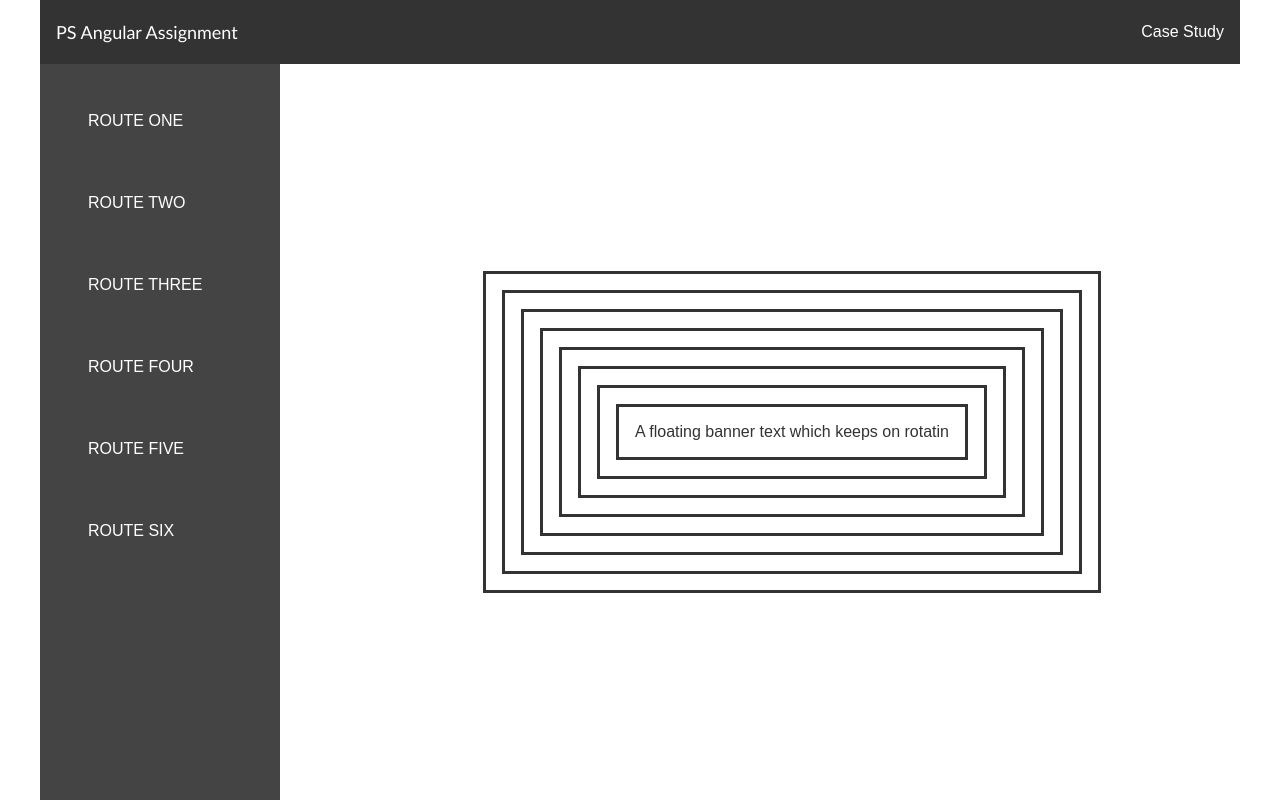
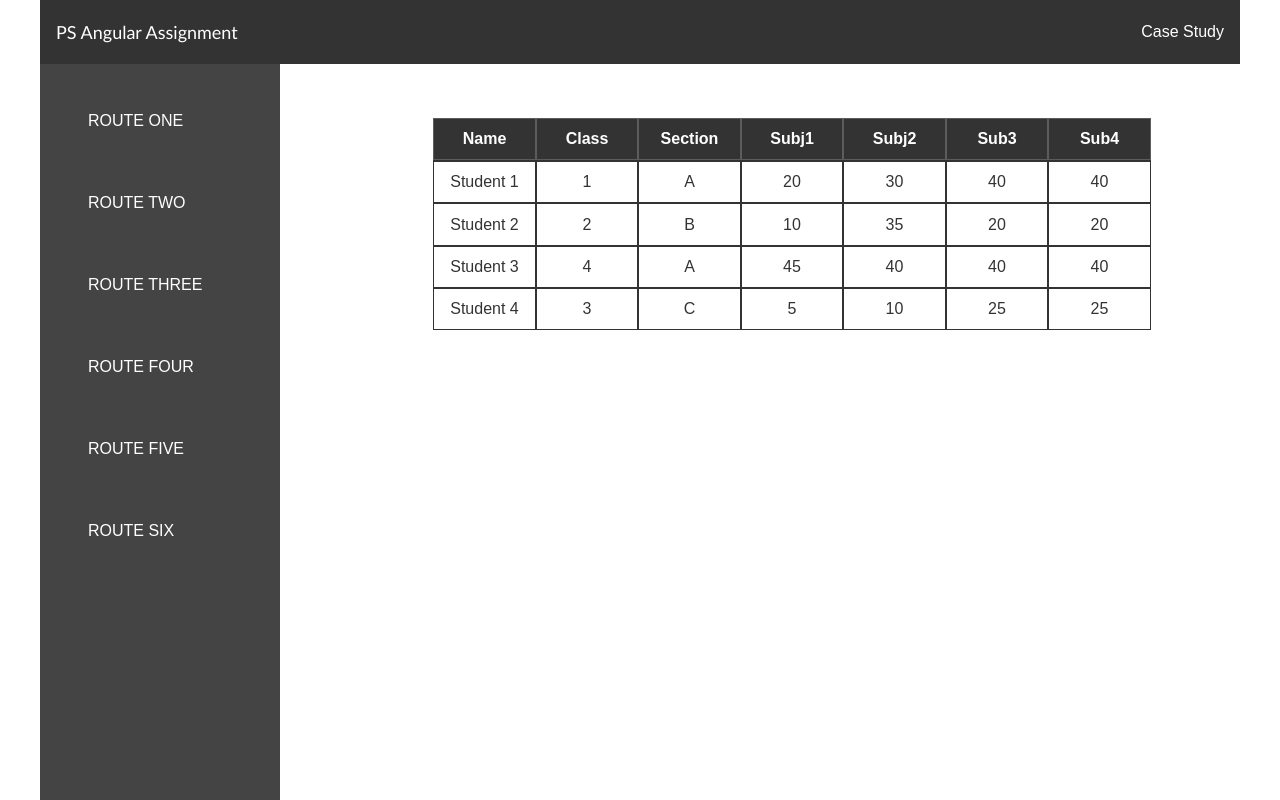
Before and after one commit to indieNik/ps-case-study-angular-oct-2021, an Angular app: page /route-five in a window 1280 px wide. Before the commit this address led to /route-one. Shown: the top 800 px of the page. Built offline with nearby package versions, Linux system fonts and the light colour scheme.

Commit message:
Added Route 5 - Class Marks Dynamic Table

```diff
--- a/src/app/app-routing.module.ts
+++ b/src/app/app-routing.module.ts
@@ -14,6 +14,7 @@ const routes: Routes = [
   },
   { path: 'route-two', loadChildren: () => import('./route-two/route-two.module').then(m => m.RouteTwoModule) },
   { path: 'route-three', loadChildren: () => import('./route-three/route-three.module').then(m => m.RouteThreeModule) },
+  { path: 'route-five', loadChildren: () => import('./route-five/route-five.module').then(m => m.RouteFiveModule) },
   {
     path: '**',
     pathMatch: 'full',
--- /dev/null
+++ b/src/app/route-five/route-five-routing.module.ts
@@ -0,0 +1,11 @@
+import { NgModule } from '@angular/core';
+import { RouterModule, Routes } from '@angular/router';
+import { RouteFiveComponent } from './route-five.component';
+
+const routes: Routes = [{ path: '', component: RouteFiveComponent }];
+
+@NgModule({
+  imports: [RouterModule.forChild(routes)],
+  exports: [RouterModule]
+})
+export class RouteFiveRoutingModule { }
--- /dev/null
+++ b/src/app/route-five/route-five.component.html
@@ -0,0 +1,17 @@
+<div class="route-five-wrapper">
+    <div class="flex-center vertical">
+        <div *ngIf="sortDataState.sortedData.length" class="ps-table">
+            <div class="ps-table-row table-header">
+                <div *ngFor="let header of columnHeaders" class="ps-table-cell" (click)="sortColumn(header)">
+                    {{ header.name | titlecase}} {{ header.sorting ? header.sortAsc ? '↑' : '↓' : '' }}
+                </div>
+            </div>
+            <div *ngFor="let row of sortDataState.sortedData" class="ps-table-row">
+                <div *ngFor="let header of columnHeaders" class="ps-table-cell">
+                    {{ row[header.name] }}
+                </div>
+            </div>
+        </div>
+        <p *ngIf="!sortDataState.sortedData.length">No Data to display</p>
+    </div>
+</div>
--- /dev/null
+++ b/src/app/route-five/route-five.component.scss
@@ -0,0 +1,38 @@
+@import 'variables';
+
+:root {
+    --ps-table-columns: 4;
+}
+
+.route-five-wrapper {
+    min-height: 40vh;
+    width: calc(100vw - #{$sidebar-max-width});
+    display: grid;
+    user-select: none;
+}
+
+.ps-table {
+    .ps-table-row {
+        &.table-header {
+            font-weight: 600;
+            border-bottom: 1px solid $dark-color;
+            .ps-table-cell {
+                background-color: $dark-color;
+                color: $light-color;
+                border: 1px solid rgba($color: $light-color, $alpha: .2);
+                cursor: pointer;
+            }
+        }
+        display: grid;
+        grid-template-columns: repeat(var(--ps-table-columns), 1fr);
+        .ps-table-cell {
+            display: flex;
+            align-items: center;
+            justify-content: center;
+            border: 1px solid $dark-color;
+            padding: 0.7em 1em;
+            background-color: $light-color;
+            color: $dark-color;
+        }
+    }
+}
--- /dev/null
+++ b/src/app/route-five/route-five.component.ts
@@ -0,0 +1,148 @@
+import { Component, OnInit } from '@angular/core';
+
+@Component({
+  selector: 'ps-route-five',
+  templateUrl: './route-five.component.html',
+  styleUrls: ['./route-five.component.scss']
+})
+export class RouteFiveComponent implements OnInit {
+
+  studentData: any = [];
+  columnHeaders: any = [];
+  sortDataState = {
+    activeSortHeader: '',
+    sortDirection: 'asc', // 'asc', 'desc', ''
+    sortedData: ['']
+  };
+
+  constructor() { }
+
+  ngOnInit(): void {
+    // this.studentData = this.fetchJSONStudentData();
+    this.studentData = this.fetchJSONStudentDataExtraCol();
+    this.sortDataState.sortedData = [...this.studentData];
+    this.columnHeaders = Object.keys(this.sortDataState.sortedData[0]);
+    this.columnHeaders = this.columnHeaders.map( (header: any) => {
+      return {
+        name: header,
+        sorting: false,
+        sortAsc: true
+      }
+    });
+    this.setColumns();
+  }
+
+  sortColumn(sortByHeader: any) {
+    this.resetSortData(sortByHeader.name); // Reset before every new sort
+    if (!sortByHeader.sorting) {
+      // If not sorting, Sort Asc
+      sortByHeader.sorting = true;
+      sortByHeader.sortAsc = true;
+      if ( typeof this.sortDataState.sortedData[0][sortByHeader.name] === 'string')
+        this.sortDataState.sortedData.sort((a: any, b: any) => a[sortByHeader.name].localeCompare(b[sortByHeader.name]));
+      if ( typeof this.sortDataState.sortedData[0][sortByHeader.name] === 'number')
+        this.sortDataState.sortedData.sort((a: any, b: any) => a[sortByHeader.name] - b[sortByHeader.name]);
+    } else {
+        if (sortByHeader.sortAsc) {
+          // If sorting Asc, Sort Desc
+          sortByHeader.sorting = true;
+          sortByHeader.sortAsc = false;
+          this.sortDataState.sortedData.reverse();
+      } else {
+        // If Sorting Desc, Reset
+        // console.log('Sort Reset');
+        this.resetSortData();
+        this.sortDataState.sortedData = [...this.studentData];
+      }
+    }
+  }
+
+  resetSortData(activeHeader = '') {
+    this.columnHeaders.forEach((header: any) => {
+      if (header.name !== activeHeader) header.sorting = false;
+    });
+  }
+
+  setColumns() {
+    document.documentElement.style.setProperty("--ps-table-columns", this.columnHeaders.length);
+  }
+
+  fetchJSONStudentData() {
+    return [
+      {
+        name: 'Student 1',
+        class: '1',
+        section: 'A',
+        subj1: 20,
+        subj2: 30,
+        sub3: 40,
+      },
+      {
+        name: 'Student 2',
+        class: '2',
+        section: 'B',
+        subj1: 10,
+        subj2: 35,
+        sub3: 20,
+      },
+      {
+        name: 'Student 3',
+        class: '4',
+        section: 'A',
+        subj1: 45,
+        subj2: 40,
+        sub3: 40,
+      },
+      {
+        name: 'Student 4',
+        class: '3',
+        section: 'C',
+        subj1: 5,
+        subj2: 10,
+        sub3: 25,
+      },
+    ];
+  }
+
+  fetchJSONStudentDataExtraCol() {
+    return [
+      {
+        name: 'Student 1',
+        class: '1',
+        section: 'A',
+        subj1: 20,
+        subj2: 30,
+        sub3: 40,
+        sub4: 40,
+      },
+      {
+        name: 'Student 2',
+        class: '2',
+        section: 'B',
+        subj1: 10,
+        subj2: 35,
+        sub3: 20,
+        sub4: 20,
+      },
+      {
+        name: 'Student 3',
+        class: '4',
+        section: 'A',
+        subj1: 45,
+        subj2: 40,
+        sub3: 40,
+        sub4: 40,
+      },
+      {
+        name: 'Student 4',
+        class: '3',
+        section: 'C',
+        subj1: 5,
+        subj2: 10,
+        sub3: 25,
+        sub4: 25,
+      },
+    ];
+  }
+
+}
--- a/src/app/route-two/route-two.component.html
+++ b/src/app/route-two/route-two.component.html
@@ -21,7 +21,7 @@
         [ngClass]="{'list-layout': this.config.viewStyle === 'list'}"
     >
         <ps-ecommerce-card *ngFor="let item of this.config.items; let i = index">
-            {{ item }}
+            {{ item + 1 }}
         </ps-ecommerce-card>
     </div>
 </div>
--- a/src/app/shared-components/sidebar/sidebar.component.scss
+++ b/src/app/shared-components/sidebar/sidebar.component.scss
@@ -4,7 +4,7 @@
     background-color: #444;
     padding: 2em 0;
     height: calc(100vh - #{$navbar-height});
-    max-width: 20vw;
+    max-width: $sidebar-max-width;
     min-width: 15em;
     .sidebar-links {
         display: grid;
--- a/src/stylings/_variables.scss
+++ b/src/stylings/_variables.scss
@@ -1,6 +1,7 @@
 // Source: https://www.digitalocean.com/community/tutorials/angular-shortcut-to-importing-styles-files-in-components#:~:text=Let%E2%80%99s%20fix%20this!-,Shortcut%20with%20Angular%20CLI%20configuration,-If%20your%20project
 
 $navbar-height: 4em;
+$sidebar-max-width: 20vw;
 $max-container-width: 1200px;
 $dark-color: #333;
 $light-color: #fff;
```
Also changed, not shown: src/app/route-five/route-five.module.ts (added, +17 -0 lines).
